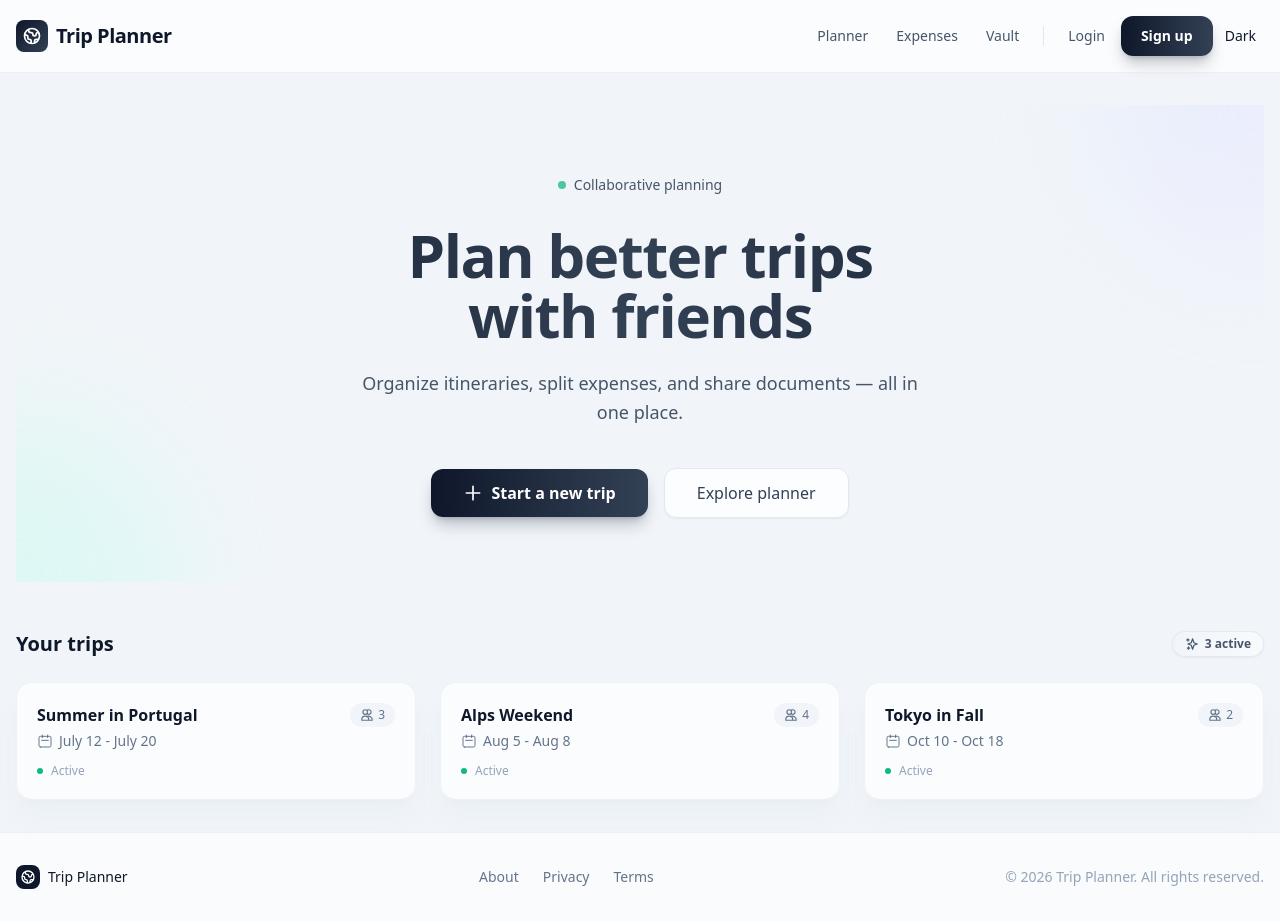
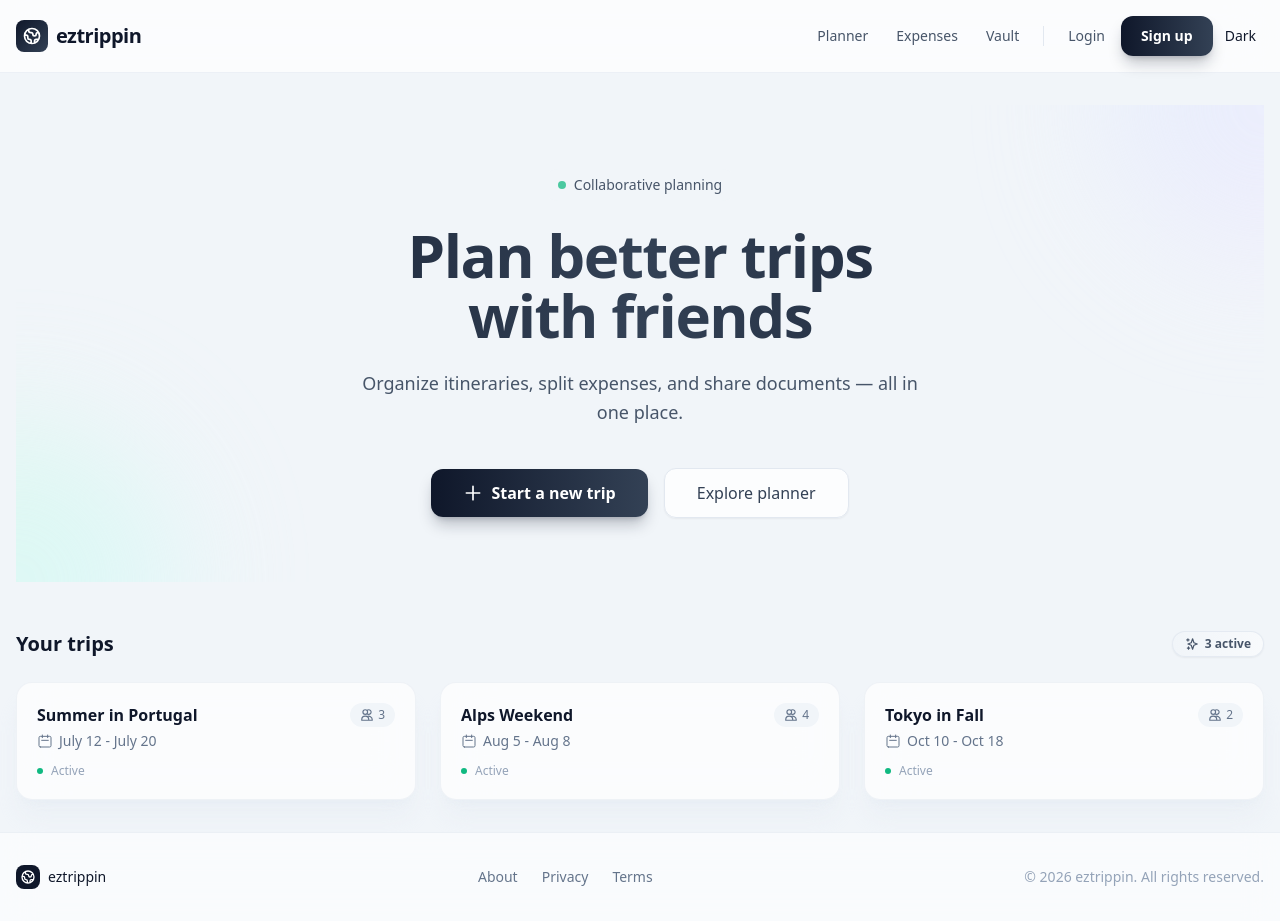
Before and after one commit to ID00EO11-3002-Project-Team-5/trip-planner-frontend, a Next.js app: page / in a window 1280 px wide. Built offline with nearby package versions, Linux system fonts and the light colour scheme.

Commit message:
refactor: rename project to eztrippin and update related metadata

```diff
--- a/app/layout.tsx
+++ b/app/layout.tsx
@@ -4,8 +4,8 @@ import { Navbar } from "../components/Navbar";
 import { ToastProvider } from "../components/ToastProvider";
 
 export const metadata = {
-  title: "Trip Planner",
-  description: "Plan trips with friends collaboratively",
+  title: "eztrippin",
+  description: "Plan trips with friends — the easy way",
 };
 
 export default function RootLayout({ children }: { children: ReactNode }) {
@@ -23,7 +23,7 @@ export default function RootLayout({ children }: { children: ReactNode }) {
                 <div className="w-6 h-6 rounded-lg bg-slate-900 dark:bg-slate-100 flex items-center justify-center">
                   <svg className="w-4 h-4 text-white dark:text-slate-900" fill="none" stroke="currentColor" viewBox="0 0 24 24"><path strokeLinecap="round" strokeLinejoin="round" strokeWidth={2} d="M3.055 11H5a2 2 0 012 2v1a2 2 0 002 2 2 2 0 012 2v2.945M8 3.935V5.5A2.5 2.5 0 0010.5 8h.5a2 2 0 012 2 2 2 0 104 0 2 2 0 012-2h1.064M15 20.488V18a2 2 0 012-2h3.064M21 12a9 9 0 11-18 0 9 9 0 0118 0z" /></svg>
                 </div>
-                <span className="font-medium text-slate-900 dark:text-slate-100">Trip Planner</span>
+                <span className="font-medium text-slate-900 dark:text-slate-100">eztrippin</span>
               </div>
               <div className="flex items-center gap-6 text-sm text-slate-500 dark:text-slate-400">
                 <a href="#" className="hover:text-slate-900 dark:hover:text-slate-100 transition-colors">About</a>
@@ -31,7 +31,7 @@ export default function RootLayout({ children }: { children: ReactNode }) {
                 <a href="#" className="hover:text-slate-900 dark:hover:text-slate-100 transition-colors">Terms</a>
               </div>
               <div className="text-sm text-slate-400 dark:text-slate-500">
-                © {new Date().getFullYear()} Trip Planner. All rights reserved.
+                © {new Date().getFullYear()} eztrippin. All rights reserved.
               </div>
             </div>
           </div>
--- a/components/Navbar.tsx
+++ b/components/Navbar.tsx
@@ -9,7 +9,7 @@ export function Navbar() {
           <div className="w-8 h-8 rounded-lg bg-gradient-to-br from-slate-900 to-slate-700 dark:from-slate-100 dark:to-slate-300 flex items-center justify-center">
             <svg className="w-5 h-5 text-white dark:text-slate-900" fill="none" stroke="currentColor" viewBox="0 0 24 24"><path strokeLinecap="round" strokeLinejoin="round" strokeWidth={2} d="M3.055 11H5a2 2 0 012 2v1a2 2 0 002 2 2 2 0 012 2v2.945M8 3.935V5.5A2.5 2.5 0 0010.5 8h.5a2 2 0 012 2 2 2 0 104 0 2 2 0 012-2h1.064M15 20.488V18a2 2 0 012-2h3.064M21 12a9 9 0 11-18 0 9 9 0 0118 0z" /></svg>
           </div>
-          <span className="text-slate-900 dark:text-slate-100">Trip Planner</span>
+          <span className="text-slate-900 dark:text-slate-100">eztrippin</span>
         </Link>
         <nav className="flex gap-1 text-sm items-center">
           <Link className="rounded-lg px-3 py-2 font-medium text-slate-600 hover:text-slate-900 hover:bg-slate-100 dark:text-slate-400 dark:hover:text-slate-100 dark:hover:bg-slate-800 transition-colors" href="/planner">Planner</Link>
--- a/package.json
+++ b/package.json
@@ -1,5 +1,5 @@
 {
-  "name": "trip-planner-frontend",
+  "name": "eztrippin",
   "version": "0.1.0",
   "private": true,
   "scripts": {
```
Also changed, not shown: 2 other files (tests, documents, lock files or other folders).
